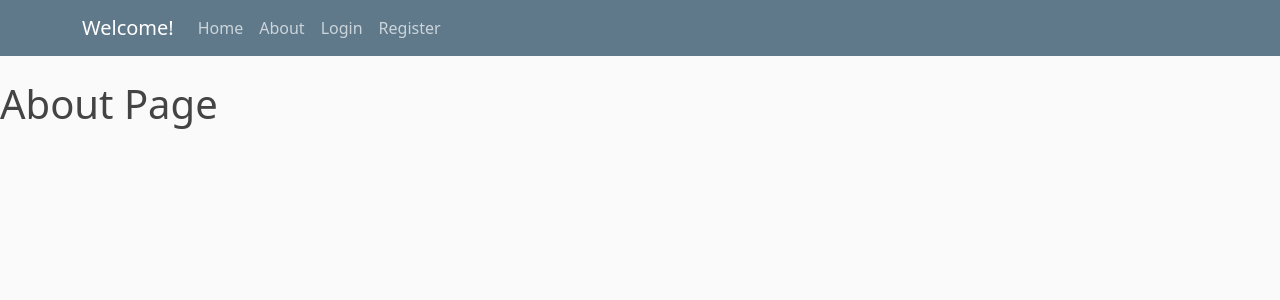
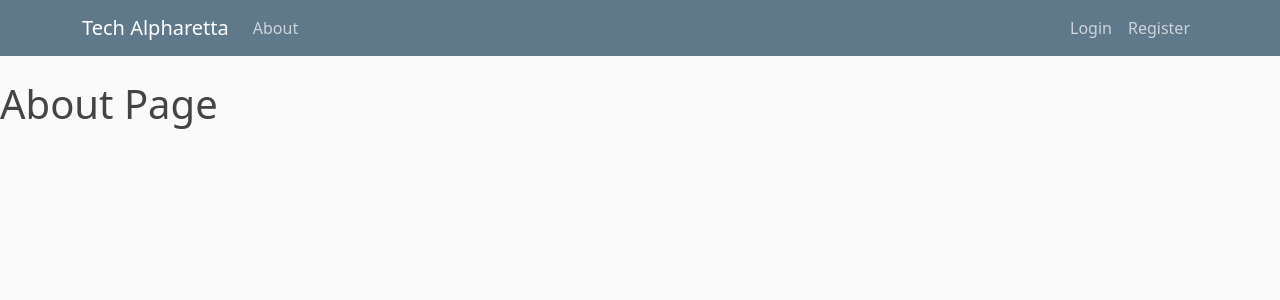
Before and after one commit to ShikaiWang-Sky/CodeToGiveAlpharetta, a Flask app: page /about in a window 1280 px wide. Shown: the top 300 px of the page. Run offline with Flask 2, Linux system fonts and the light colour scheme; parts of the project's set-up code (start-up, migrations or seed data) failed here and were passed over.

Commit message:
Fix navbar alignment, issue from Bootstrap 4 to 5

```diff
--- a/flaskblog/templates/layout.html
+++ b/flaskblog/templates/layout.html
@@ -15,19 +15,22 @@
     <header class="site-header">
       <nav class="navbar navbar-expand-md navbar-dark bg-steel fixed-top">
         <div class="container">
-          <a class="navbar-brand mr-4" href="/">Welcome!</a>
+          <a class="navbar-brand mr-4" href="/">Tech Alpharetta</a>
           <button class="navbar-toggler" type="button" data-toggle="collapse" data-target="#navbarToggle" aria-controls="navbarToggle" aria-expanded="false" aria-label="Toggle navigation">
             <span class="navbar-toggler-icon"></span>
           </button>
           <div class="collapse navbar-collapse" id="navbarToggle">
-            <div class="navbar-nav mr-auto">
-              <a class="nav-item nav-link" href="{{ url_for('index') }}">Home</a>
+            <!-- Navbar Start Side -->
+            <div class="navbar-nav me-auto">
+              {% if current_user.is_authenticated %}
+              <a class="nav-item nav-link" href="{{ url_for('home') }}">Home</a>
+              {% else %}
               <a class="nav-item nav-link" href="{{ url_for('about') }}">About</a>
+              {% endif %}
             </div>
-            <!-- Navbar Right Side -->
-            <div class="navbar-nav">
+            <!-- Navbar End Side -->
+            <div class="navbar-nav ms-auto">
               {% if current_user.is_authenticated %}
-
                 <a class="nav-item nav-link" href="{{ url_for('account') }}">Account</a>
                 <a class="nav-item nav-link" href="{{ url_for('logout') }}">Logout</a>
               {% else %}
```
